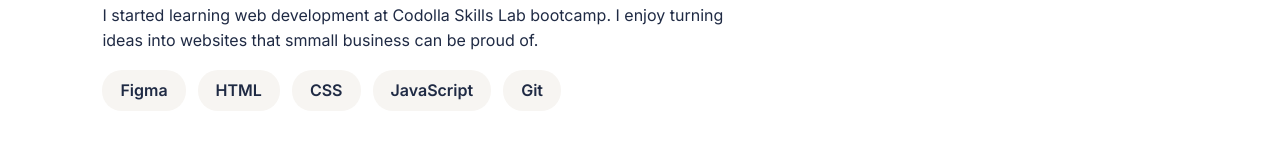
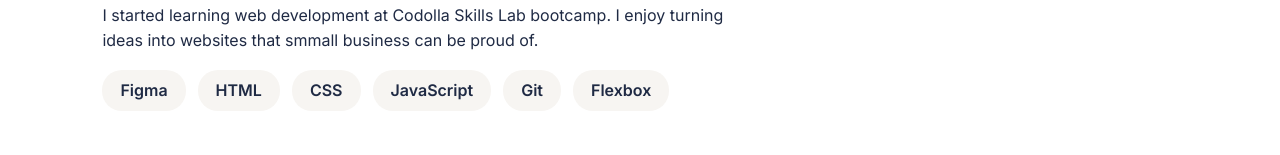
Before and after one commit to shadrackafram/Portfolio, a plain HTML site: page index.html in a window 1280 px wide. Shown: the part 645-800 px from the top of the page. Drawn offline with Linux system fonts and the light colour scheme.

Commit message:
Add a skil

```diff
--- a/index.html
+++ b/index.html
@@ -41,6 +41,7 @@
                 <li>CSS</li>
                 <li>JavaScript</li>
                 <li>Git</li>
+                <li>Flexbox</li>
             </ul>
         </section>
         <section id="projects" class="projects">
```
